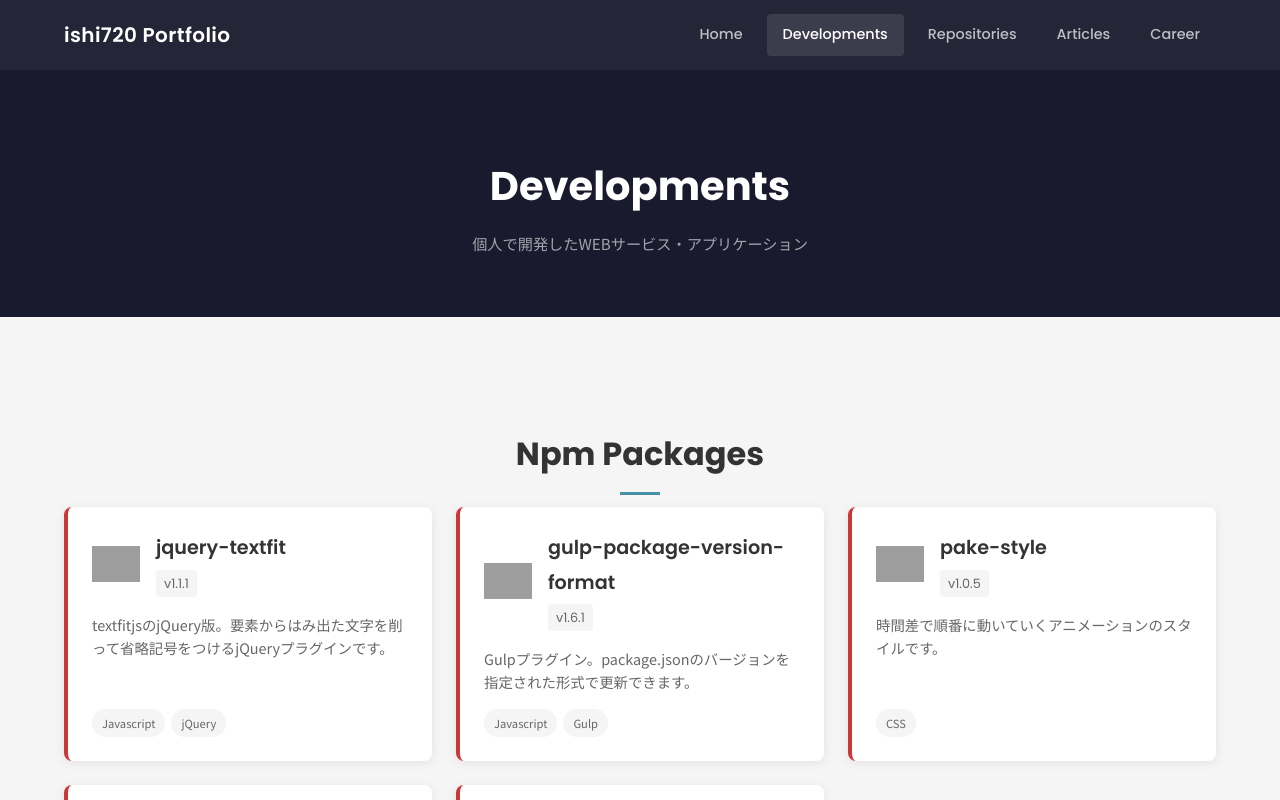
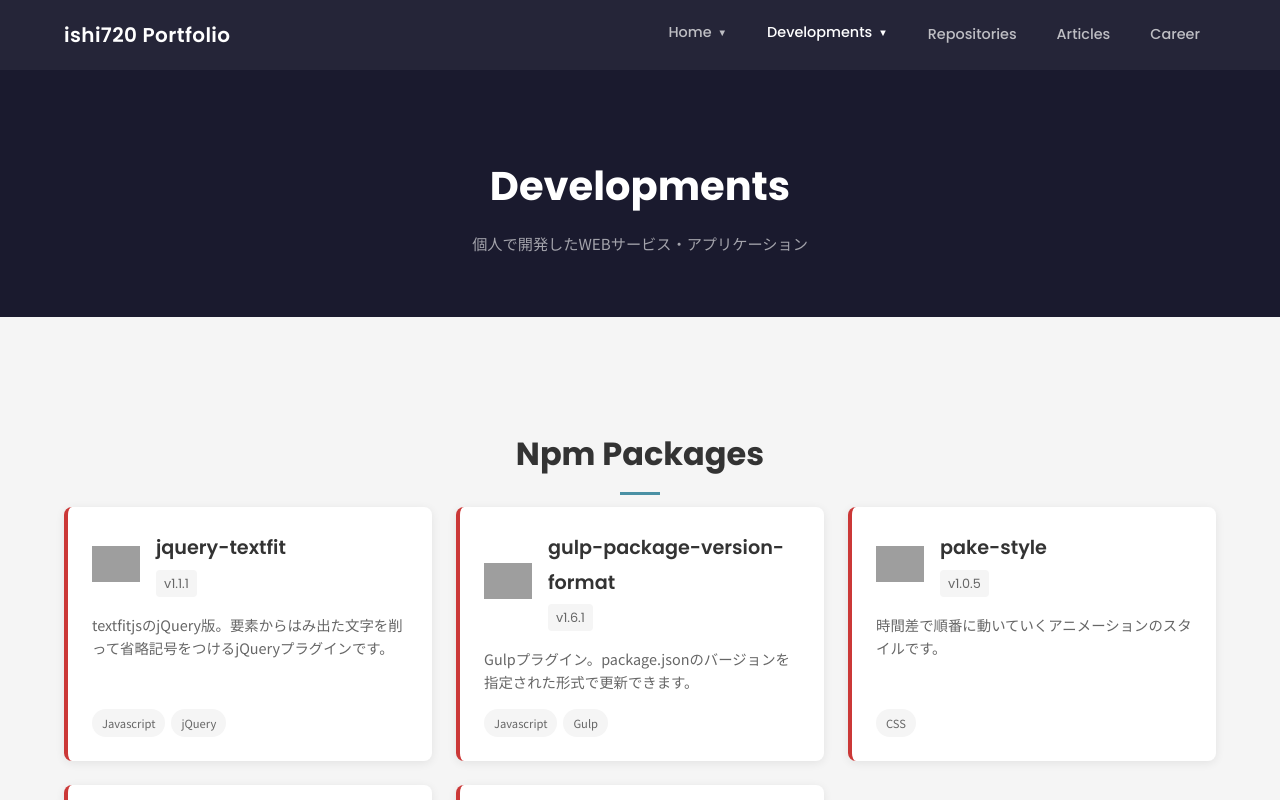
Before and after one commit to ishi720/portfolio, a Nuxt app: page /developments in a window 1280 px wide. Shown: the top 800 px of the page. Built offline with nearby package versions, Linux system fonts and the light colour scheme; grey boxes are pictures that could not be loaded.

Commit message:
メニューの階層化

```diff
--- a/layouts/default.vue
+++ b/layouts/default.vue
@@ -4,8 +4,61 @@
       <div class="header-inner">
         <NuxtLink to="/" class="logo">{{ profile.name }} Portfolio</NuxtLink>
         <nav class="nav" :class="{ active: menuOpen }">
-          <NuxtLink to="/" class="nav-link" @click="menuOpen = false">Home</NuxtLink>
-          <NuxtLink to="/developments" class="nav-link" @click="menuOpen = false">Developments</NuxtLink>
+          <!-- Home with dropdown -->
+          <div class="nav-dropdown" :class="{ open: homeOpen }">
+            <button
+              class="nav-link nav-link-dropdown"
+              :class="{ 'router-link-active': isHomeActive }"
+              @click="toggleHome"
+            >
+              Home
+              <span class="dropdown-arrow">▼</span>
+            </button>
+            <div class="dropdown-menu">
+              <NuxtLink to="/#about-me" class="dropdown-item" @click="closeMenus">
+                About Me
+              </NuxtLink>
+              <NuxtLink to="/#future-goals" class="dropdown-item" @click="closeMenus">
+                Future Goals
+              </NuxtLink>
+              <NuxtLink to="/#achievements" class="dropdown-item" @click="closeMenus">
+                Achievements
+              </NuxtLink>
+              <NuxtLink to="/#skills" class="dropdown-item" @click="closeMenus">
+                Skills
+              </NuxtLink>
+              <NuxtLink to="/#sns" class="dropdown-item" @click="closeMenus">
+                SNS
+              </NuxtLink>
+              <NuxtLink to="/#contact" class="dropdown-item" @click="closeMenus">
+                Contact
+              </NuxtLink>
+            </div>
+          </div>
+
+          <!-- Developments with dropdown -->
+          <div class="nav-dropdown" :class="{ open: developmentsOpen }">
+            <button
+              class="nav-link nav-link-dropdown"
+              :class="{ 'router-link-active': isDevelopmentsActive }"
+              @click="toggleDevelopments"
+            >
+              Developments
+              <span class="dropdown-arrow">▼</span>
+            </button>
+            <div class="dropdown-menu">
+              <NuxtLink to="/developments#npm-packages" class="dropdown-item" @click="closeMenus">
+                Npm Packages
+              </NuxtLink>
+              <NuxtLink to="/developments#chrome-extensions" class="dropdown-item" @click="closeMenus">
+                Chrome Extensions
+              </NuxtLink>
+              <NuxtLink to="/developments#web-services" class="dropdown-item" @click="closeMenus">
+                Web Services
+              </NuxtLink>
+            </div>
+          </div>
+
           <NuxtLink to="/repositories" class="nav-link" @click="menuOpen = false">Repositories</NuxtLink>
           <NuxtLink to="/articles" class="nav-link" @click="menuOpen = false">Articles</NuxtLink>
           <NuxtLink to="/career" class="nav-link" @click="menuOpen = false">Career</NuxtLink>
@@ -29,8 +82,158 @@
 </template>
 
 <script setup lang="ts">
+import { ref, computed } from 'vue'
+import { useRoute } from 'vue-router'
 import { usePortfolio } from '~/composables/usePortfolio'
 
 const { profile } = usePortfolio()
+const route = useRoute()
 const menuOpen = ref(false)
+const homeOpen = ref(false)
+const developmentsOpen = ref(false)
+
+const isHomeActive = computed(() => {
+  return route.path === '/'
+})
+
+const isDevelopmentsActive = computed(() => {
+  return route.path === '/developments' || route.path.startsWith('/developments')
+})
+
+const toggleHome = () => {
+  homeOpen.value = !homeOpen.value
+}
+
+const toggleDevelopments = () => {
+  developmentsOpen.value = !developmentsOpen.value
+}
+
+const closeMenus = () => {
+  menuOpen.value = false
+  homeOpen.value = false
+  developmentsOpen.value = false
+}
 </script>
+
+<style lang="scss" scoped>
+$primary: #4a90a4;
+$bg-dark: #1a1a2e;
+$text-white: #fff;
+$transition: all 0.3s ease;
+
+// Dropdown styles
+.nav-dropdown {
+  position: relative;
+
+  &.open {
+    .dropdown-menu {
+      opacity: 1;
+      visibility: visible;
+      transform: translateY(0);
+    }
+
+    .dropdown-arrow {
+      transform: rotate(180deg);
+    }
+  }
+}
+
+.nav-link-dropdown {
+  display: flex;
+  align-items: center;
+  gap: 6px;
+  background: none;
+  border: none;
+  cursor: pointer;
+  font-family: 'Poppins', sans-serif;
+}
+
+.dropdown-arrow {
+  font-size: 0.6rem;
+  transition: $transition;
+}
+
+.dropdown-menu {
+  position: absolute;
+  top: 100%;
+  left: 0;
+  min-width: 180px;
+  background: rgba(26, 26, 46, 0.98);
+  backdrop-filter: blur(10px);
+  border-radius: 8px;
+  padding: 8px 0;
+  margin-top: 8px;
+  opacity: 0;
+  visibility: hidden;
+  transform: translateY(-10px);
+  transition: $transition;
+  box-shadow: 0 8px 32px rgba(0, 0, 0, 0.3);
+  z-index: 1001;
+}
+
+.dropdown-item {
+  display: block;
+  padding: 10px 20px;
+  font-size: 0.85rem;
+  color: rgba(255, 255, 255, 0.7);
+  transition: $transition;
+
+  &:hover {
+    color: $text-white;
+    background: rgba(255, 255, 255, 0.1);
+  }
+}
+
+// Desktop hover behavior
+@media (min-width: 769px) {
+  .nav-dropdown:hover {
+    .dropdown-menu {
+      opacity: 1;
+      visibility: visible;
+      transform: translateY(0);
+    }
+
+    .dropdown-arrow {
+      transform: rotate(180deg);
+    }
+  }
+}
+
+// Mobile styles
+@media (max-width: 768px) {
+  .nav-dropdown {
+    width: 100%;
+
+    &.open {
+      .dropdown-menu {
+        max-height: 200px;
+        padding: 8px 0;
+      }
+    }
+  }
+
+  .nav-link-dropdown {
+    width: 100%;
+    justify-content: space-between;
+  }
+
+  .dropdown-menu {
+    position: static;
+    opacity: 1;
+    visibility: visible;
+    transform: none;
+    background: rgba(255, 255, 255, 0.05);
+    border-radius: 4px;
+    margin: 4px 0 0 0;
+    padding: 0;
+    max-height: 0;
+    overflow: hidden;
+    box-shadow: none;
+  }
+
+  .dropdown-item {
+    padding: 10px 24px;
+    font-size: 0.85rem;
+  }
+}
+</style>
--- a/pages/developments.vue
+++ b/pages/developments.vue
@@ -8,7 +8,7 @@
     </section>
 
     <!-- npm Packages Section -->
-    <section class="npm-section" id="npm-section">
+    <section id="npm-packages" class="npm-section">
       <div class="container">
         <h2 class="section-title">Npm Packages</h2>
         <div class="npm-grid">
@@ -34,7 +34,7 @@
     </section>
 
     <!-- Chrome Extensions Section -->
-    <section class="works-section" id="chrome-extension-section">
+    <section id="chrome-extensions" class="works-section">
       <div class="container">
         <h2 class="section-title">Chrome Extensions</h2>
         <div class="works-grid">
@@ -56,7 +56,7 @@
     </section>
 
     <!-- Web Services Section -->
-    <section class="works-section" id="web-services-section">
+    <section id="web-services" class="works-section">
       <div class="container">
         <h2 class="section-title">Web Services</h2>
         <div class="works-grid">
--- a/pages/index.vue
+++ b/pages/index.vue
@@ -11,7 +11,7 @@
     </section>
 
     <!-- About Section -->
-    <section class="about-section" id="about-section">
+    <section id="about-me" class="about-section">
       <div class="container">
         <h2 class="section-title">About Me</h2>
         <div class="about-card">
@@ -32,7 +32,7 @@
     </section>
 
     <!-- Future Goals Section -->
-    <section class="goals-section" id="goals-section">
+    <section id="future-goals" class="goals-section">
       <div class="container">
         <h2 class="section-title">Future Goals</h2>
         <div class="goals-card">
@@ -44,11 +44,11 @@
     </section>
 
     <!-- Achievements Section -->
-    <section class="achievements-section" id="achievements-section">
+    <section id="achievements" class="achievements-section">
       <div class="container">
         <h2 class="section-title">Achievements</h2>
         <div class="achievements-grid">
-          <NuxtLink to="/developments#npm-section" class="achievement-card">
+          <NuxtLink to="/developments" class="achievement-card">
             <div class="achievement-icon">
               <img src="https://cdn.jsdelivr.net/gh/devicons/devicon@latest/icons/npm/npm-original-wordmark.svg" alt="npm">
             </div>
@@ -57,7 +57,7 @@
               <div class="achievement-label">NPM Packages</div>
             </div>
           </NuxtLink>
-          <NuxtLink to="/developments#chrome-extension-section" class="achievement-card">
+          <NuxtLink to="/developments" class="achievement-card">
             <div class="achievement-icon">
               <img src="https://cdn.jsdelivr.net/gh/devicons/devicon@latest/icons/chrome/chrome-original.svg" alt="Chrome">
             </div>
@@ -66,7 +66,7 @@
               <div class="achievement-label">Chrome Extensions</div>
             </div>
           </NuxtLink>
-          <NuxtLink to="/developments#web-services-section" class="achievement-card">
+          <NuxtLink to="/developments" class="achievement-card">
             <div class="achievement-icon">
               <img src="https://cdn.jsdelivr.net/gh/devicons/devicon@latest/icons/html5/html5-original.svg" alt="Web">
             </div>
@@ -120,7 +120,7 @@
     </section>
 
     <!-- Skills Section -->
-    <section class="skills-section">
+    <section id="skills" class="skills-section">
       <div class="container">
         <h2 class="section-title">Skills</h2>
         <div v-if="isReady && aggregatedTags.length > 0" class="wordcloud-wrapper">
@@ -138,7 +138,7 @@
     </section>
 
     <!-- SNS Section -->
-    <section class="sns-section">
+    <section id="sns" class="sns-section">
       <div class="container">
         <h2 class="section-title">SNS</h2>
         <div class="sns-grid">
@@ -153,7 +153,7 @@
     </section>
 
     <!-- Contact Section -->
-    <section class="contact-section">
+    <section id="contact" class="contact-section">
       <div class="container">
         <h2 class="section-title">Contact</h2>
         <a :href="`mailto:${profile.email}`" class="contact-card">
```
